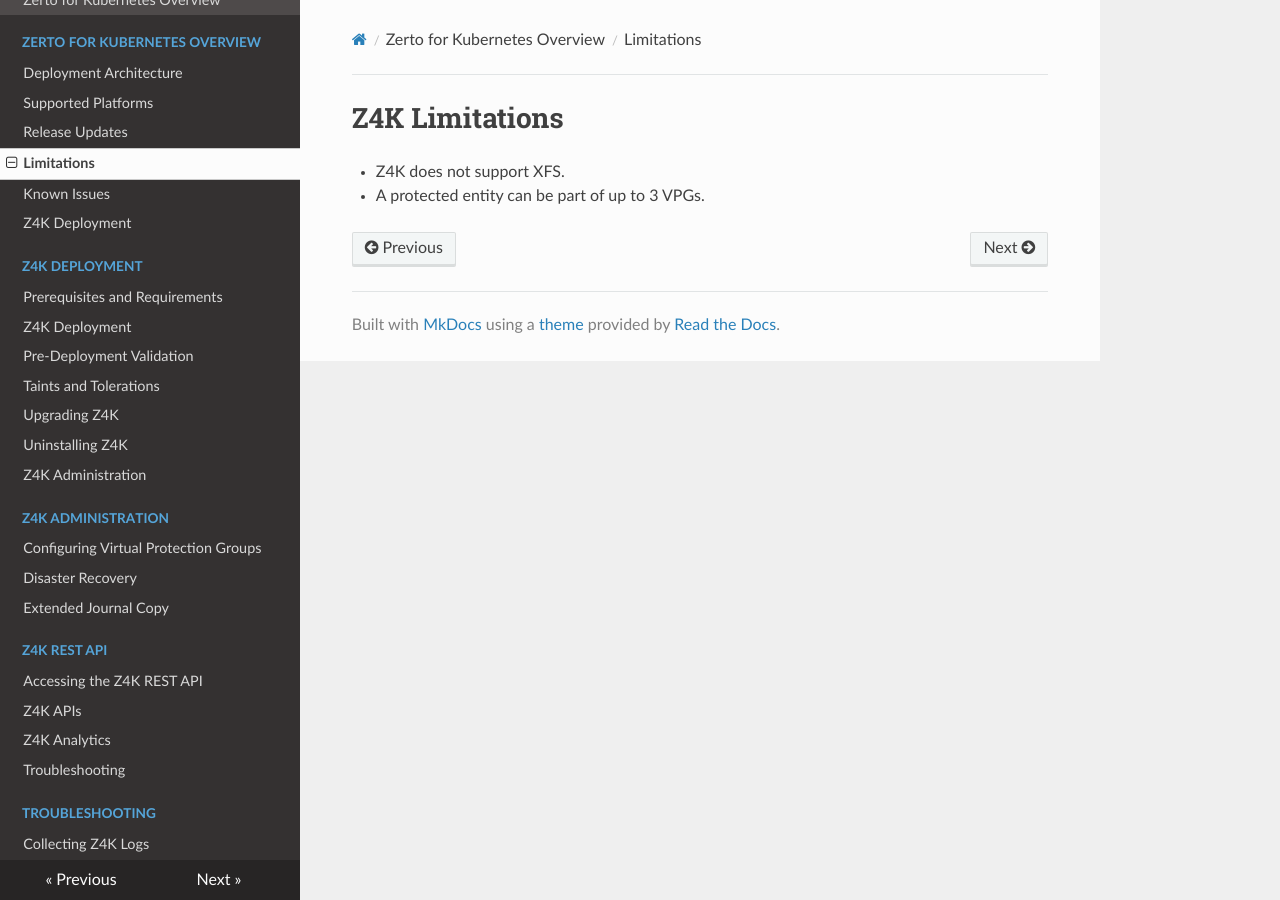
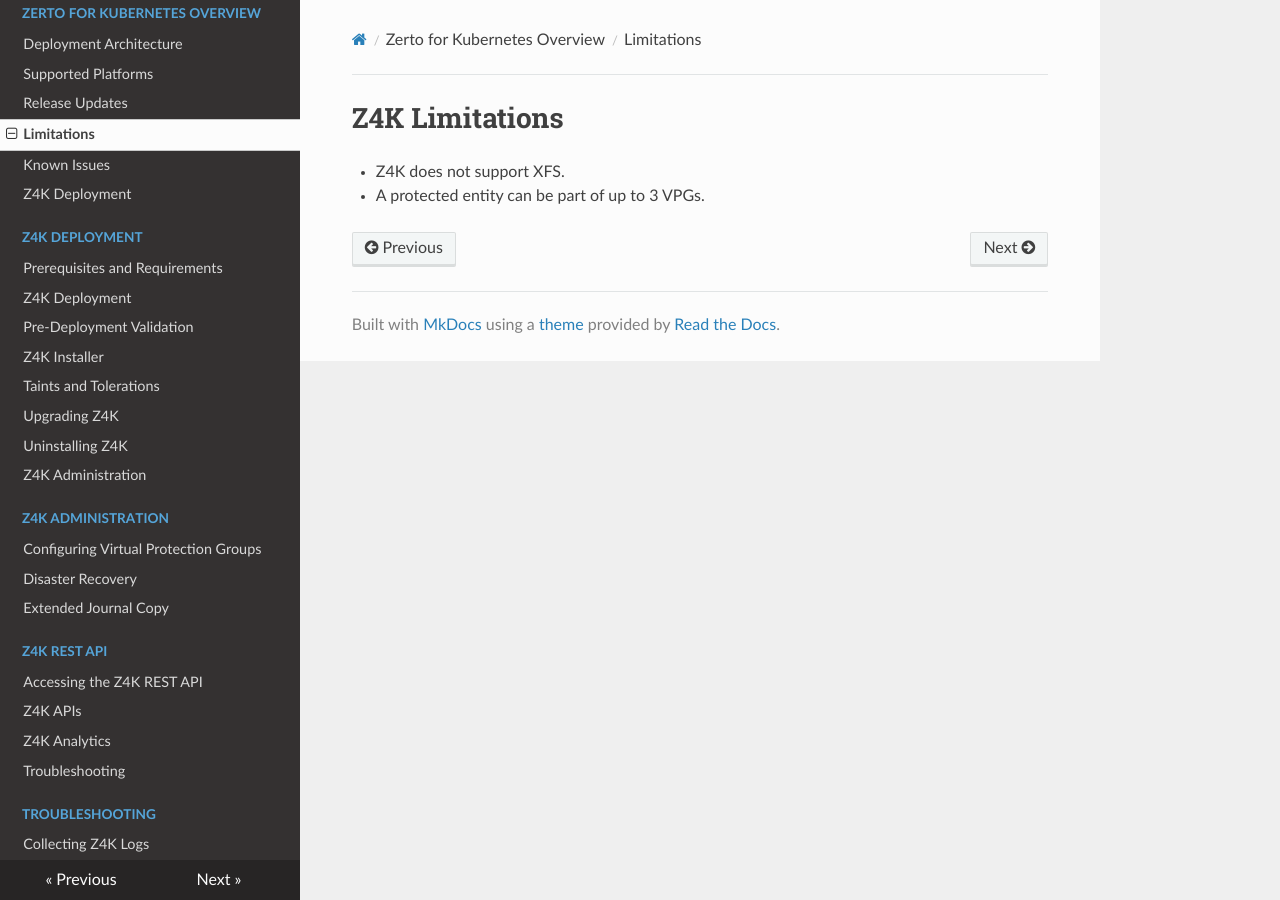
Before and after one commit to ZertoPublic/Z4K, an MkDocs documentation site: the page built from docs/Limitations.md, in a window 1280 px wide. Built offline with MkDocs 1.6.1, drawn with Linux system fonts in a browser that asks for light colours.

Commit message:
Update mkdocs.yml

```diff
--- a/mkdocs.yml
+++ b/mkdocs.yml
@@ -15,6 +15,7 @@
     - Prerequisites and Requirements: PrerequisitesAndRequirements.md
     - Deploying Z4K: Z4KDeploymentGuide.md
     - Pre-Deployment Validation: PredeploymentValidation.md
+    - Z4K Installer: Z4KInstaller.md
     - Taints and Tolerations: TaintsandTolerations.md
     - Upgrading Z4K: UpgradingZ4K.md
     - Uninstalling Z4K: UninstallingZ4K.md
```
